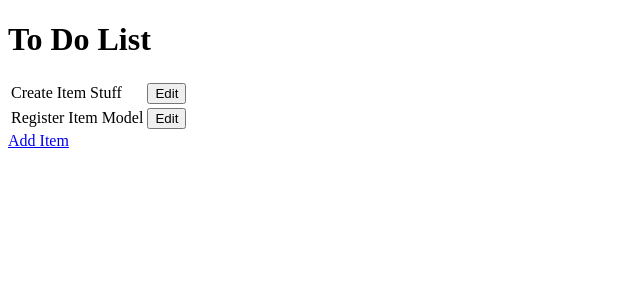
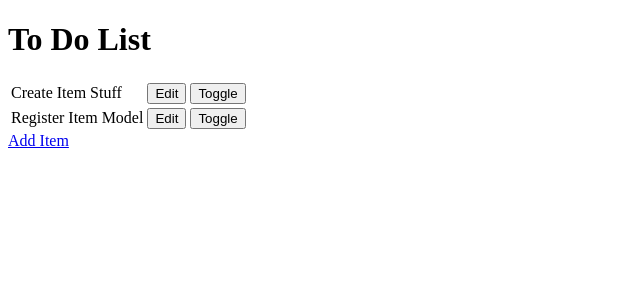
Before and after one commit to rnc-personal/ci-django-walkthrough-1, a Django app: page / in a window 1280 px wide. Shown: the top 300 px of the page, without its empty margins (0-640 px from the left). Run offline with Django 3.2, Linux system fonts and the light colour scheme; data comes from the database, SQL or seed files in the repository; both versions use the stored data as it was after the commit.

Commit message:
toggle / done status

```diff
--- a/django_todo/urls.py
+++ b/django_todo/urls.py
@@ -15,11 +15,12 @@ Including another URLconf
 """
 from django.contrib import admin
 from django.urls import path
-from todo.views import get_todo_list, add_item, edit_item
+from todo import views
 
 urlpatterns = [
     path('admin/', admin.site.urls),
-    path('', get_todo_list,  name='get_todo_list'),
-    path('add', add_item,  name='add'),
-    path('edit/<item_id>', edit_item,  name='edit')
+    path('', views.get_todo_list,  name='get_todo_list'),
+    path('add', views.add_item,  name='add'),
+    path('edit/<item_id>', views.edit_item,  name='edit'),
+    path('toggle/<item_id>', views.toggle_item,  name='toggle'),
 ]
--- a/todo/templates/todo/todo_list.html
+++ b/todo/templates/todo/todo_list.html
@@ -21,6 +21,11 @@
                     <button>Edit</button>
                 </a>
             </td>
+            <td>
+                <a href="/edit/{{ item.id }}">
+                    <button>Toggle</button>
+                </a>
+            </td>
         </tr>
         {% empty %}
         <tr><td>You are all done!</td></tr>
--- a/todo/views.py
+++ b/todo/views.py
@@ -62,3 +62,10 @@ def edit_item(request, item_id):
         'form': form
     }
     return render(request, 'todo/edit_item.html', context)
+
+
+def toggle_item(request, item_id):
+    item = get_object_or_404(Item, id=item_id)
+    item.done = not item.done
+    item.save()
+    return redirect('get_todo_list')
```
Also changed, not shown: db.sqlite3.
